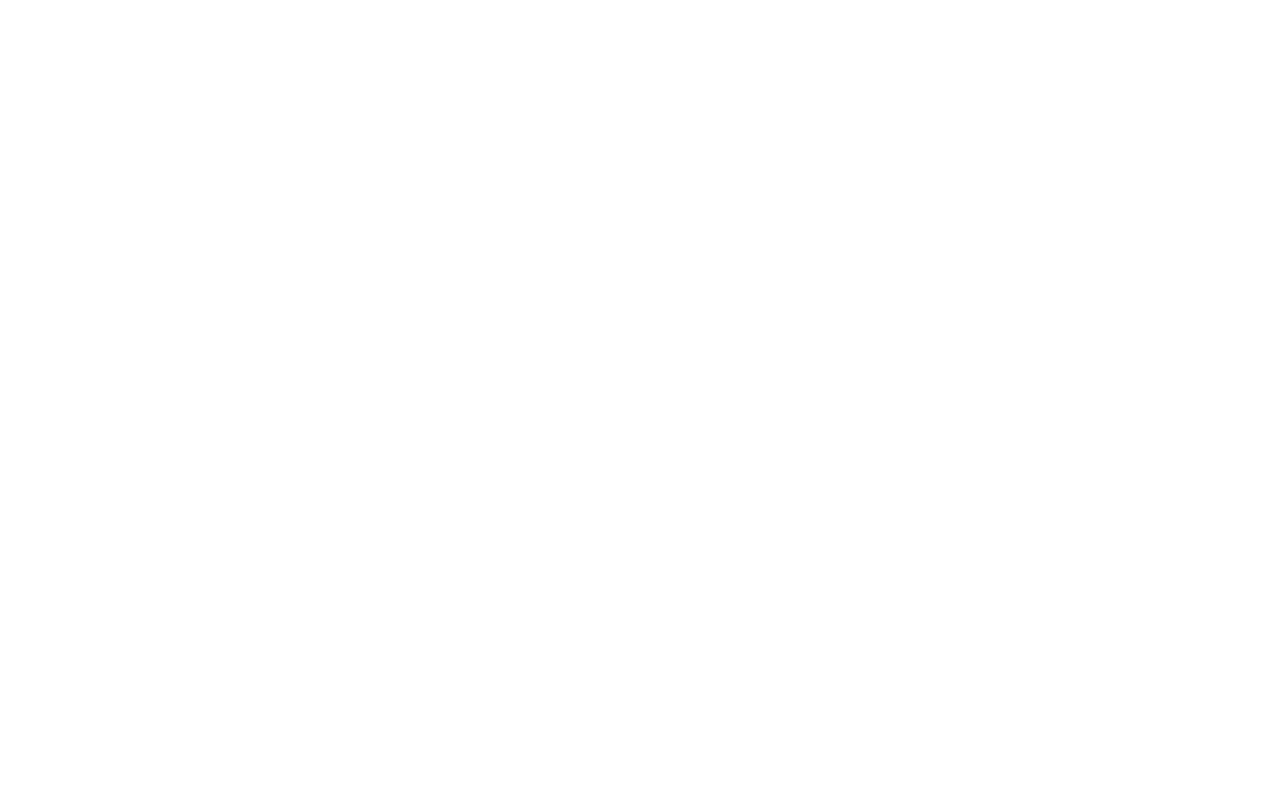
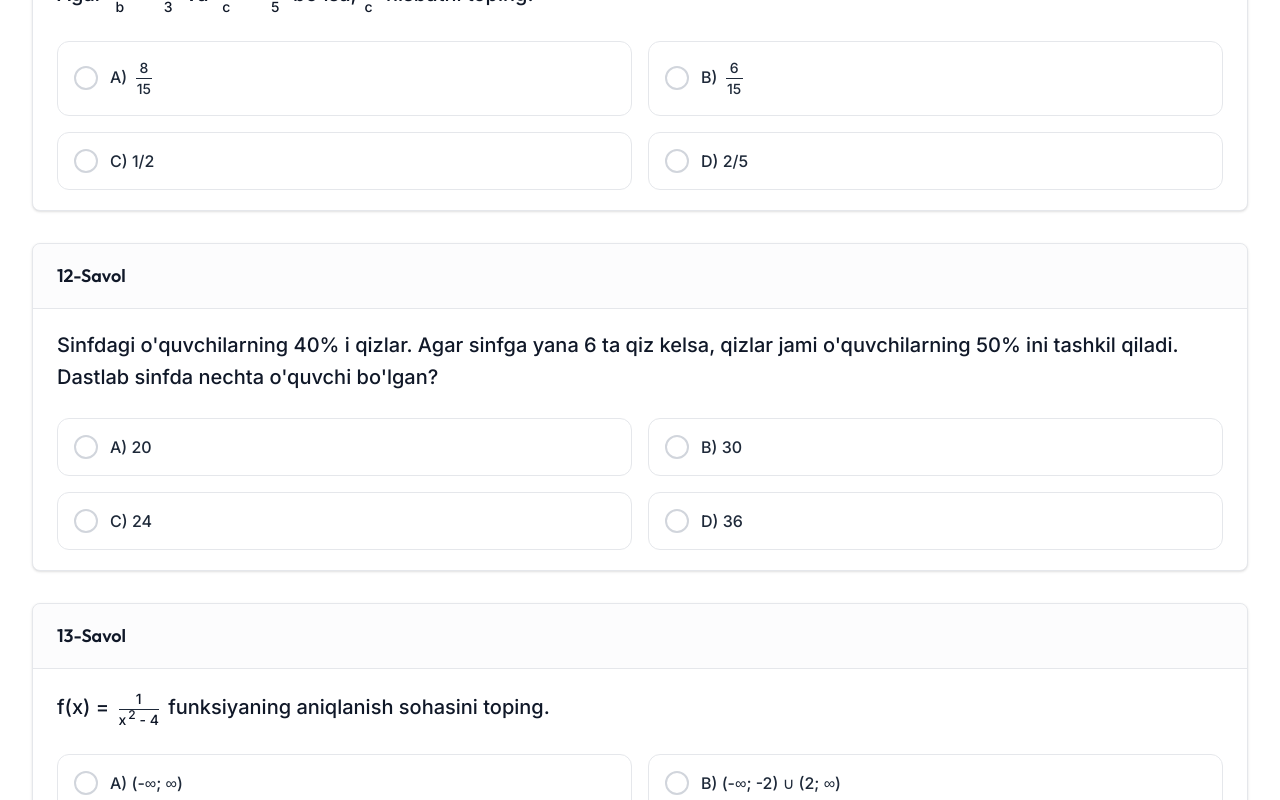
Before and after one commit to Caesar-creatoe/milliy-prep, a Next.js app: page /mock-tests/1 in a window 1280 px wide. Shown: the part 4180-4980 px from the top of the page. Before the commit the page ends 3861 px from the top, so only its background shows below. Built offline with nearby package versions, Linux system fonts and the light colour scheme.

Commit message:
Expand Mock Tests (Test 1 and Test 2) to 20 questions each

```diff
--- a/app/mock-tests/1/page.tsx
+++ b/app/mock-tests/1/page.tsx
@@ -131,6 +131,151 @@
         ),
         options: ["A) cos x", "B) sin x", "C) sin 2x", "D) cos 2x"],
         correct: 1 // B
+    },
+    {
+        id: 9,
+        text: (
+            <span>
+                Ifodani soddalashtiring: (a + b)<Sup>2</Sup> - (a - b)<Sup>2</Sup>
+            </span>
+        ),
+        options: ["A) 2ab", "B) 4ab", "C) 2a^2 + 2b^2", "D) 0"],
+        correct: 1 // B
+    },
+    {
+        id: 10,
+        text: (
+            <span>
+                Tenglamani yeching: 3x - (2x - 5) = 2(x + 1)
+            </span>
+        ),
+        options: ["A) x = 3", "B) x = -3", "C) x = 1", "D) x = 0"],
+        correct: 0 // A
+    },
+    {
+        id: 11,
+        text: (
+            <span>
+                Agar <Fraction n="a" d="b" /> = <Fraction n="2" d="3" /> va <Fraction n="b" d="c" /> = <Fraction n="4" d="5" /> bo'lsa,
+                <Fraction n="a" d="c" /> nisbatni toping.
+            </span>
+        ),
+        options: ["A) 8/15", "B) 6/15", "C) 1/2", "D) 2/5"],
+        optionsNodes: [
+            <>A) <Fraction n="8" d="15" /></>,
+            <>B) <Fraction n="6" d="15" /></>,
+            <>C) 1/2</>,
+            <>D) 2/5</>
+        ],
+        correct: 0 // A
+    },
+    {
+        id: 12,
+        text: (
+            <span>
+                Sinfdagi o'quvchilarning 40% i qizlar. Agar sinfga yana 6 ta qiz kelsa, qizlar jami o'quvchilarning 50% ini tashkil qiladi. Dastlab sinfda nechta o'quvchi bo'lgan?
+            </span>
+        ),
+        options: ["A) 20", "B) 30", "C) 24", "D) 36"],
+        correct: 1 // B
+    },
+    {
+        id: 13,
+        text: (
+            <span>
+                f(x) = <Fraction n="1" d={<>x<Sup>2</Sup> - 4</>} /> funksiyaning aniqlanish sohasini toping.
+            </span>
+        ),
+        options: ["A) (-∞; ∞)", "B) (-∞; -2) U (2; ∞)", "C) R \\ {-2, 2}", "D) (-2; 2)"],
+        optionsNodes: [
+            <>A) (-∞; ∞)</>,
+            <>B) (-∞; -2) ∪ (2; ∞)</>,
+            <>C) R \ {"{-2, 2}"}</>,
+            <>D) (-2; 2)</>
+        ],
+        correct: 2 // C
+    },
+    {
+        id: 14,
+        text: (
+            <span>
+                Hisoblang: log<Sub>3</Sub> 81 + log<Sub>2</Sub> <Fraction n="1" d="8" />
+            </span>
+        ),
+        options: ["A) 1", "B) 7", "C) -1", "D) 4"],
+        correct: 0 // A
+    },
+    {
+        id: 15,
+        text: (
+            <span>
+                Arifmetik progressiyada a<Sub>1</Sub> = 5 va d = 3 bo'lsa, o'ninchi hadni toping.
+            </span>
+        ),
+        options: ["A) 32", "B) 35", "C) 29", "D) 38"],
+        correct: 0 // A
+    },
+    {
+        id: 16,
+        text: (
+            <span>
+                x<Sup>2</Sup> - 7x + 10 = 0 tenglamaning ildizlari ko'paytmasini toping.
+            </span>
+        ),
+        options: ["A) 7", "B) 10", "C) -10", "D) 2"],
+        correct: 1 // B
+    },
+    {
+        id: 17,
+        text: (
+            <span>
+                Tengsizlikni yeching: <Fraction n={<>x - 3</>} d={<>x + 2</>} /> &gt; 0
+            </span>
+        ),
+        options: ["A) (-2; 3)", "B) (-∞; -2) U (3; ∞)", "C) (3; ∞)", "D) (-∞; -2)"],
+        optionsNodes: [
+            <>A) (-2; 3)</>,
+            <>B) (-∞; -2) ∪ (3; ∞)</>,
+            <>C) (3; ∞)</>,
+            <>D) (-∞; -2)</>
+        ],
+        correct: 1 // B
+    },
+    {
+        id: 18,
+        text: (
+            <span>
+                Tenglamani yeching: |2x - 4| = 6
+            </span>
+        ),
+        options: ["A) {5}", "B) {-1}", "C) {5, -1}", "D) {2}"],
+        optionsNodes: [
+            <>A) {"{5}"}</>,
+            <>B) {"{-1}"}</>,
+            <>C) {"{5, -1}"}</>,
+            <>D) {"{2}"}</>
+        ],
+        correct: 2 // C
+    },
+    {
+        id: 19,
+        text: (
+            <span>
+                Sodda trigonometrik ifodani hisoblang: sin<Sup>2</Sup> α + cos<Sup>2</Sup> α + tg α · ctg α
+            </span>
+        ),
+        options: ["A) 1", "B) 2", "C) 0", "D) sin α + cos α"],
+        correct: 1 // B
+    },
+    {
+        id: 20,
+        text: (
+            <span>
+                Ikki sonning yig'indisi 20 ga, ayirmasi esa 4 ga teng. Shu sonlarning ko'paytmasini toping.
+            </span>
+        ),
+        options: ["A) 84", "B) 96", "C) 100", "D) 40"],
+        correct: 1 // B
     }
 ];
 
--- a/app/mock-tests/2/page.tsx
+++ b/app/mock-tests/2/page.tsx
@@ -26,7 +26,7 @@
 
 const questions: { id: number, text: React.ReactNode, options: string[], optionsNodes?: React.ReactNode[], correct: number }[] = [
     {
-        id: 9,
+        id: 1,
         text: (
             <span>
                 x natural soni uchun <Fraction n="240" d="x" /> + <Fraction n="x" d="6" />
@@ -37,7 +37,7 @@
         correct: 0 // A
     },
     {
-        id: 10,
+        id: 2,
         text: (
             <span>
                 <Sqrt><>log<Sub>2</Sub>(x-1) + 1</></Sqrt> - <Sqrt><>log<Sub>2</Sub>(2x-2)</></Sqrt> ifodaning
@@ -54,7 +54,7 @@
         correct: 1 // B
     },
     {
-        id: 11,
+        id: 3,
         text: (
             <span>
                 {"{b"}
@@ -68,7 +68,7 @@
         correct: 2 // C
     },
     {
-        id: 12,
+        id: 4,
         text: (
             <span>
                 (<Sqrt><><Sqrt>3</Sqrt> + <Sqrt>2</Sqrt></></Sqrt> - <Sqrt><><Sqrt>3</Sqrt> - <Sqrt>2</Sqrt></></Sqrt>)
@@ -86,7 +86,7 @@
         correct: 3 // D
     },
     {
-        id: 13,
+        id: 5,
         text: (
             <span>
                 Birinchi hadi 16 ga, ikkinchi hadi 13 ga teng bo'lgan arifmetik progressiyaning nechinchi hadi -41 ga teng?
@@ -96,7 +96,7 @@
         correct: 2 // C
     },
     {
-        id: 14,
+        id: 6,
         text: (
             <span>
                 Tengsizlikni yeching: log<Sub>2</Sub> log<Sub>16</Sub>(x<Sup>2</Sup> - 1) &lt; 2
@@ -112,7 +112,7 @@
         correct: 2 // C
     },
     {
-        id: 15,
+        id: 7,
         text: (
             <span>
                 (<Fraction n="4" d="15" />)<Sup>x + 2<Sqrt>x</Sqrt> - 1</Sup> = (<Fraction n="15" d="4" />)<Sup>x + <Sqrt>x</Sqrt> + 1</Sup>
@@ -129,7 +129,7 @@
         correct: 1 // B
     },
     {
-        id: 16,
+        id: 8,
         text: (
             <span>
                 x<Sup>2</Sup> - 4x + k = 0 tenglamaning ildizlari kvadratlarining farqi 24 ga teng bo'lsa, k ning qiymatini toping.
@@ -137,6 +137,156 @@
         ),
         options: ["A) -3", "B) 5", "C) -5", "D) 3"],
         correct: 2 // C
+    },
+    {
+        id: 9,
+        text: (
+            <span>
+                To'g'ri burchakli uchburchakning katetlari 6 va 8 ga teng. Gipozenuzaga tushirilgan balandlikni toping.
+            </span>
+        ),
+        options: ["A) 4.8", "B) 5", "C) 4.5", "D) 4"],
+        correct: 0 // A
+    },
+    {
+        id: 10,
+        text: (
+            <span>
+                Doiraning radiusi 10 sm. Sektorni yoyi 36° bo'lgan qismining yuzini toping.
+            </span>
+        ),
+        options: ["A) 10π", "B) 5π", "C) 20π", "D) 3.6π"],
+        optionsNodes: [
+            <>A) 10π</>,
+            <>B) 5π</>,
+            <>C) 20π</>,
+            <>D) 3.6π</>
+        ],
+        correct: 0 // A
+    },
+    {
+        id: 11,
+        text: (
+            <span>
+                Uchburchakning ikki tomoni 5 va 8 ga teng, ular orasidagi burchak 60°. Uchinchi tomonni toping.
+            </span>
+        ),
+        options: ["A) 7", "B) 9", "C) √39", "D) 10"],
+        optionsNodes: [
+            <>A) 7</>,
+            <>B) 9</>,
+            <>C) <Sqrt>39</Sqrt></>,
+            <>D) 10</>
+        ],
+        correct: 0 // A
+    },
+    {
+        id: 12,
+        text: (
+            <span>
+                Muntazam oltiburchakning ichki burchaklari yig'indisini toping.
+            </span>
+        ),
+        options: ["A) 720°", "B) 540°", "C) 900°", "D) 1080°"],
+        correct: 0 // A
+    },
+    {
+        id: 13,
+        text: (
+            <span>
+                Kubning to'la sirti 150 sm<Sup>2</Sup>. Kubning hajmini toping.
+            </span>
+        ),
+        options: ["A) 125 sm^3", "B) 100 sm^3", "C) 216 sm^3", "D) 64 sm^3"],
+        optionsNodes: [
+            <>A) 125 sm<Sup>3</Sup></>,
+            <>B) 100 sm<Sup>3</Sup></>,
+            <>C) 216 sm<Sup>3</Sup></>,
+            <>D) 64 sm<Sup>3</Sup></>
+        ],
+        correct: 0 // A
+    },
+    {
+        id: 14,
+        text: (
+            <span>
+                A(2; 3) va B(5; 7) nuqtalar orasidagi masofani toping.
+            </span>
+        ),
+        options: ["A) 5", "B) √13", "C) 7", "D) 6"],
+        correct: 0 // A
+    },
+    {
+        id: 15,
+        text: (
+            <span>
+                Sinus x = 1/2 tenglamaning [0; π] oraliqdagi barcha ildizlarini toping.
+            </span>
+        ),
+        options: ["A) π/6, 5π/6", "B) π/6", "C) π/3", "D) π/4"],
+        optionsNodes: [
+            <>A) <Fraction n="π" d="6" />, <Fraction n="5π" d="6" /></>,
+            <>B) <Fraction n="π" d="6" /></>,
+            <>C) <Fraction n="π" d="3" /></>,
+            <>D) <Fraction n="π" d="4" /></>
+        ],
+        correct: 0 // A
+    },
+    {
+        id: 16,
+        text: (
+            <span>
+                Parallelogrammning tomonlari 4 va 6, kichik diagonali esa 5. Katta diagonalini toping.
+            </span>
+        ),
+        options: ["A) √79", "B) 8", "C) √52", "D) 7"],
+        optionsNodes: [
+            <>A) <Sqrt>79</Sqrt></>,
+            <>B) 8</>,
+            <>C) <Sqrt>52</Sqrt></>,
+            <>D) 7</>
+        ],
+        correct: 0 // A
+    },
+    {
+        id: 17,
+        text: (
+            <span>
+                Silindrning asosi radiusi 3, balandligi 4. Silindrning hajmini toping.
+            </span>
+        ),
+        options: ["A) 36π", "B) 12π", "C) 24π", "D) 48π"],
+        correct: 0 // A
+    },
+    {
+        id: 18,
+        text: (
+            <span>
+                Ikkita o'xshash uchburchakning yuzalari nisbati 9:16. Ularning mos tomonlari nisbatini toping.
+            </span>
+        ),
+        options: ["A) 3:4", "B) 9:16", "C) 81:256", "D) 2:3"],
+        correct: 0 // A
+    },
+    {
+        id: 19,
+        text: (
+            <span>
+                Vektorlar a(2; -1) va b(3; 4) berilgan. Ularning skalyar ko'paytmasini toping.
+            </span>
+        ),
+        options: ["A) 2", "B) 10", "C) -2", "D) 5"],
+        correct: 0 // A
+    },
+    {
+        id: 20,
+        text: (
+            <span>
+                Konusning yasovchisi 5, balandligi 4. Konusning asosi yuzini toping.
+            </span>
+        ),
+        options: ["A) 9π", "B) 16π", "C) 25π", "D) 12π"],
+        correct: 0 // A
     }
 ];
 
```
